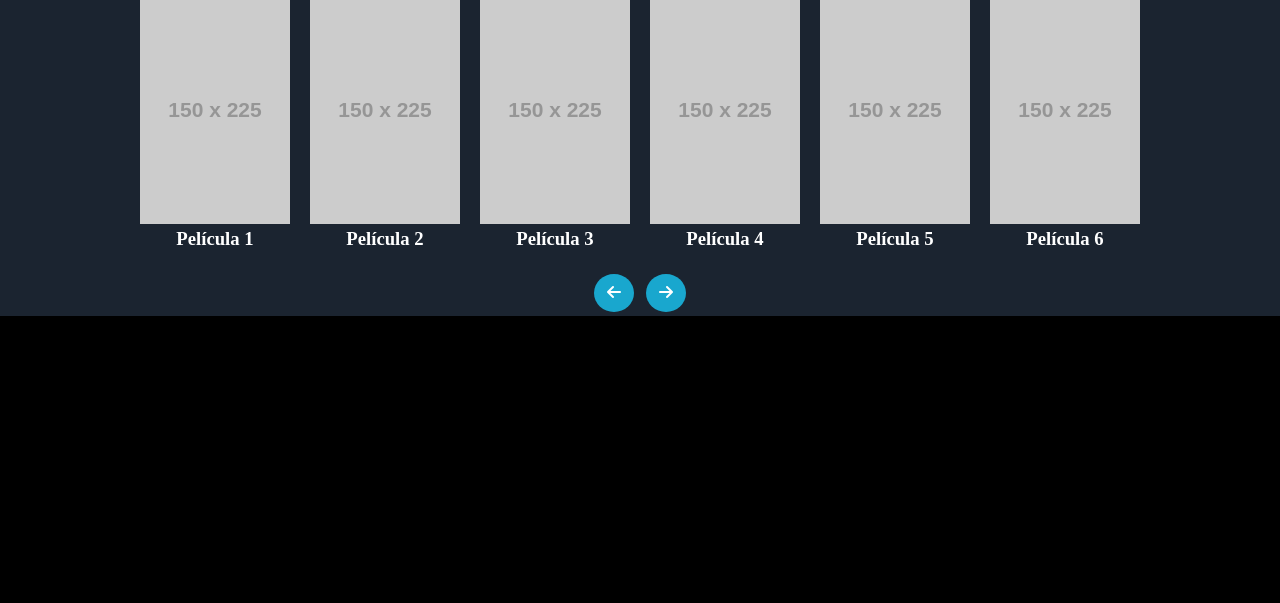
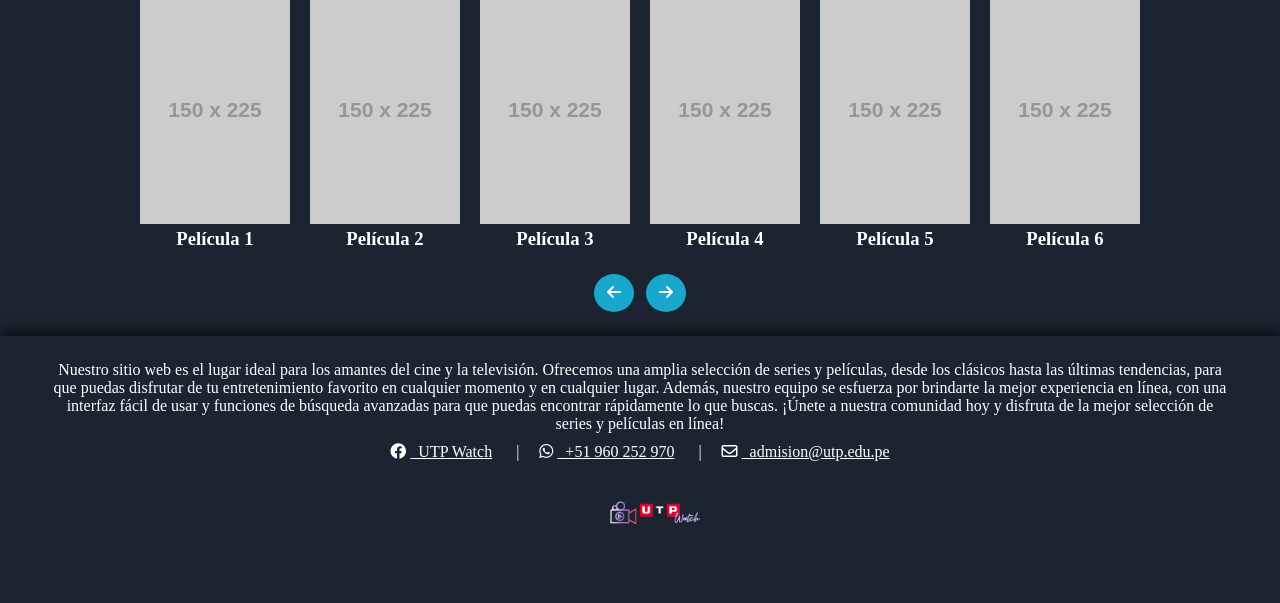
Before and after one commit to INGSYSTEM/UTP-Watch, a PHP site: page /html/index.html in a window 1280 px wide. Shown: the part 521-1124 px from the top of the page. Before the commit the page ends 837 px from the top, so only its background shows below. Run offline with PHP 8.4, Linux system fonts and the light colour scheme; grey boxes labelled with a size stand in for pictures from a placeholder-image service; some libraries are stand-ins or nearby versions.

Commit message:
Modificado por Juan Romero Collazos

```diff
--- a/css/global.css
+++ b/css/global.css
@@ -145,3 +145,57 @@ ul.show {
     height: calc(100% - 65px);
   }
 }
+
+/* -- PIE DE PAGINA (FOOTER) -- */
+footer {
+  margin: 20px 0px 0px 0px;
+  padding: 10px 20px;
+  box-shadow: 1px -1px 15px var(--black);
+  text-align: center; /* Se agrega para centrar contenido del footer */
+}
+
+footer .logo {
+  margin: 30px 0 30px 0;
+}
+
+footer .logo .devteam {
+  font-size: 50px;
+}
+
+footer .logo .proyect {
+  font-size: 30px;
+}
+
+footer > div {
+  display: flex;
+  justify-content: center;
+  align-items: center;
+  flex-wrap: wrap; /* Agrega esto para que se ajuste a la pantalla */
+}
+
+footer .informacion_pagina {
+  margin: 15px 30px 30px 30px; /* Se reducen los márgenes para que se ajuste a la pantalla */
+}
+
+footer div {
+  text-align: center;
+}
+
+footer div a:hover {
+  color: var(--azul);
+}
+
+.contactos_utp{
+  margin-top: 10px;
+}
+
+@media screen and (max-width: 768px) {
+  footer .informacion_pagina {
+    font-size: 10px;
+  }
+  .contactos_utp {
+    font-size: 7px;
+  }
+}
+
+/* -- -- */
--- a/html/index.html
+++ b/html/index.html
@@ -71,5 +71,25 @@
         <i class="fas fa-arrow-right"></i>
       </button>
     </div>
+    <footer>
+      <div>
+        <div class="informacion_pagina">
+          Nuestro sitio web es el lugar ideal para los amantes del cine y la televisión. Ofrecemos una amplia selección de series y películas, desde los clásicos hasta las últimas tendencias, para que puedas disfrutar de tu entretenimiento favorito en cualquier momento y en cualquier lugar. Además, nuestro equipo se esfuerza por brindarte la mejor experiencia en línea, con una interfaz fácil de usar y funciones de búsqueda avanzadas para que puedas encontrar rápidamente lo que buscas. ¡Únete a nuestra comunidad hoy y disfruta de la mejor selección de series y películas en línea!
+          <div class="contactos_utp">
+            <i class="fa-brands fa-facebook"></i>
+            <a href="https://www.facebook.com/UTP.Peru/">&nbsp&nbspUTP Watch</a>
+            &nbsp&nbsp&nbsp&nbsp |&nbsp&nbsp&nbsp&nbsp
+            <i class="fa-brands fa-whatsapp"></i>
+            <a href="tel:+51960252970">&nbsp&nbsp+51 960 252 970</a>
+            &nbsp&nbsp&nbsp&nbsp |&nbsp&nbsp&nbsp&nbsp
+            <i class="fa-regular fa-envelope"></i>
+            <a href="mailto:admision@utp.edu.pe">&nbsp&nbspadmision@utp.edu.pe</a>
+          </div>
+          <div class="logo">
+            <a href="index.html"><img src="/img/logo_utp_watch_sin_fondo.png" alt="Logo UTP Watch"></a>
+          </div>
+        </div>
+      </div>
+    </footer>
   </body>
 </html>
```
